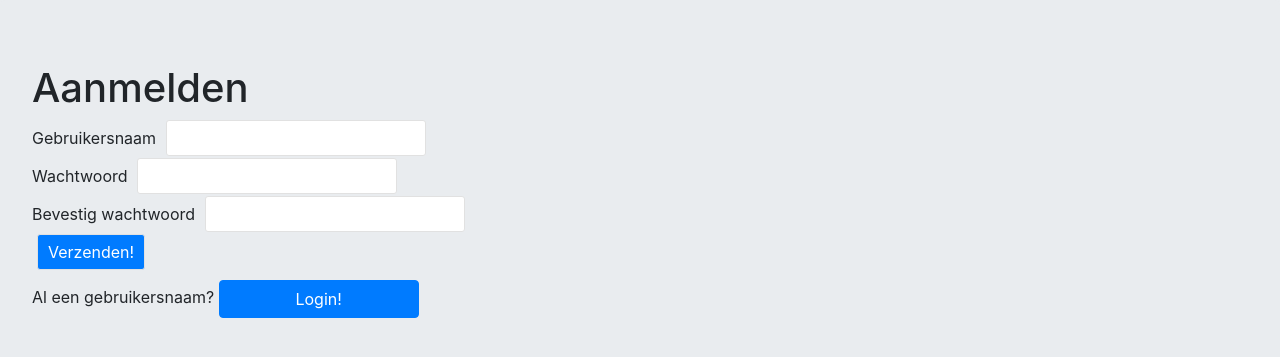
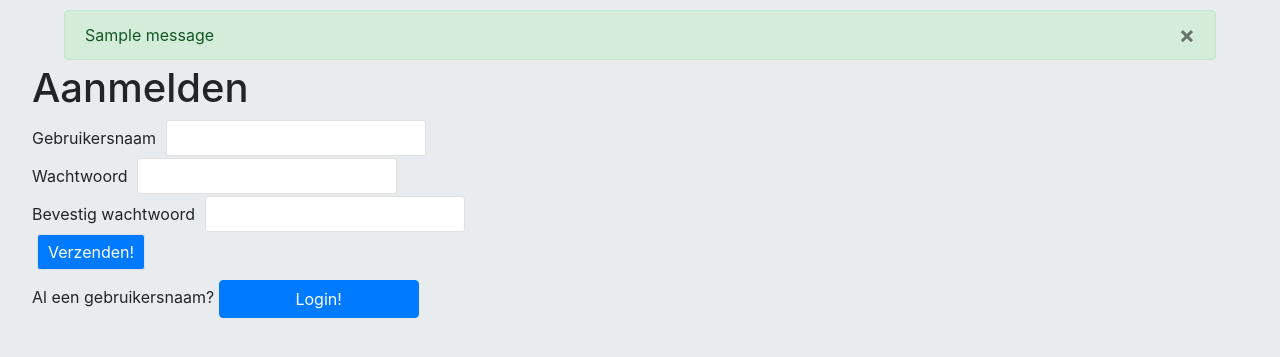
Before and after one commit to mdbaal/WebtechBungalow, a Flask app: page /visitor/register in a window 1280 px wide. Shown: the part 56-413 px from the top of the page. Run offline with Flask 2, Linux system fonts and the light colour scheme; one stand-in notice (Sample message) is shown; some libraries are stand-ins or nearby versions.

Commit message:
feat: Display flash messages

```diff
--- a/app/root/templates/base.html
+++ b/app/root/templates/base.html
@@ -43,6 +43,37 @@
 
         <div class="page-container">
 
+            {% with messages = get_flashed_messages(with_categories=true) %}
+                {% if messages %}
+                    <div class="block-message">
+                        {%- for category, message in messages %}
+                            {% if category == 'error' %}
+                                <div class="alert alert-danger" role="alert">
+                                    {{ message }}
+                                    <button type="button" class="close" data-dismiss="alert" aria-label="Close">
+                                        <span aria-hidden="true">&times;</span>
+                                    </button>
+                                </div>
+                            {% elif category == 'success' %}
+                                <div class="alert alert-success" role="alert">
+                                    {{ message }}
+                                    <button type="button" class="close" data-dismiss="alert" aria-label="Close">
+                                        <span aria-hidden="true">&times;</span>
+                                    </button>
+                                </div>
+                            {% else %}
+                                <div class="alert alert-info" role="alert">
+                                    {{ message }}
+                                    <button type="button" class="close" data-dismiss="alert" aria-label="Close">
+                                        <span aria-hidden="true">&times;</span>
+                                    </button>
+                                </div>
+                            {% endif %}
+                        {% endfor -%}
+                    </div>
+                {% endif %}
+            {% endwith %}
+
             {% block header %}
 
             {% endblock %}
--- a/app/static/styles/baseStyle.css
+++ b/app/static/styles/baseStyle.css
@@ -10,3 +10,11 @@ body {
     background-position: center;
     background-repeat: no-repeat;
 }
+
+.block-message {
+    position: absolute;
+    margin: 10px auto 0 auto;
+    left: 5%;
+    border-radius: 25px;
+    width: 90%;
+}
--- a/app/visitor/forms.py
+++ b/app/visitor/forms.py
@@ -1,7 +1,6 @@
 from flask_wtf import FlaskForm
 from wtforms import StringField, PasswordField, SubmitField
 from wtforms.validators import DataRequired, EqualTo
-from wtforms import ValidationError
 
 from app.models import Guest
 
@@ -12,8 +11,7 @@ class RegistrationForm(FlaskForm):
     submit = SubmitField('Verzenden!')
 
     def check_username(self, field):
-        if Guest.query.filter_by(name=field.data).first():
-            raise ValidationError('Deze gebruikersnaam is al vergeven, probeer een ander naam!')
+        return not Guest.query.filter_by(name=field.data).first()
 
 class LoginForm(FlaskForm):
     username = StringField('Gebruikersnaam', validators=[DataRequired()])
--- a/app/visitor/views.py
+++ b/app/visitor/views.py
@@ -26,20 +26,22 @@ def reservations():
 @login_required
 def logout():
     logout_user()
-    flash('Je bent nu uitgelogd!')
+    flash('Je bent nu uitgelogd!', 'info')
     return redirect(url_for('root.index'))
 
 @bp_visitor.route('/register', methods=['GET', 'POST'])
 def register():
     form = RegistrationForm()
     if form.validate_on_submit():
-        form.check_username(form.username)
+        if not form.check_username(form.username):
+            flash('Deze gebruikersnaam is al vergeven, probeer een ander naam!', 'error')
+            return render_template('register.html', form=form)
 
         visitor = Guest(name=form.username.data, password=form.password.data)
 
         db.session.add(visitor)
         db.session.commit()
-        flash('Dank voor de registratie. Er kan nu ingelogd worden! ')
+        flash('Dank voor de registratie. Er kan nu ingelogd worden!', 'success')
 
         next = request.args.get('next')
 
@@ -53,11 +55,11 @@ def login():
         user = Guest.query.filter_by(name=form.username.data).first()
         if user is not None and user.check_password(form.password.data):
             login_user(user)
-            flash('Succesvol ingelogd.')
+            flash('Succesvol ingelogd.', 'success')
 
             next = request.args.get('next')
 
             return redirect(next or url_for('root.index'))
         else:
-            flash('Inlog ongeldig.')
+            flash('Inlog ongeldig.', 'error')
     return render_template('login.html', form=form)
```
Also changed, not shown: app/database.sqlite (deleted).
